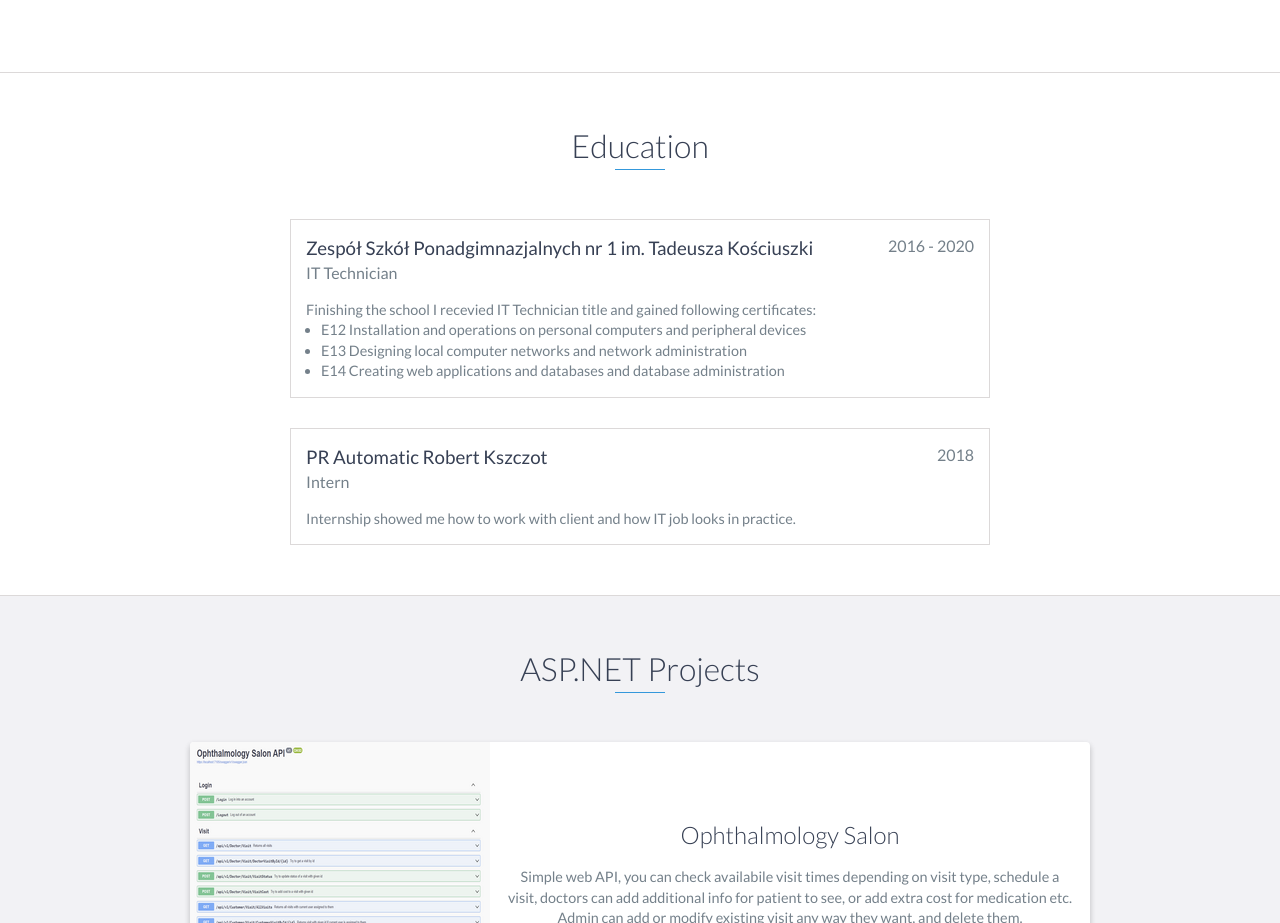
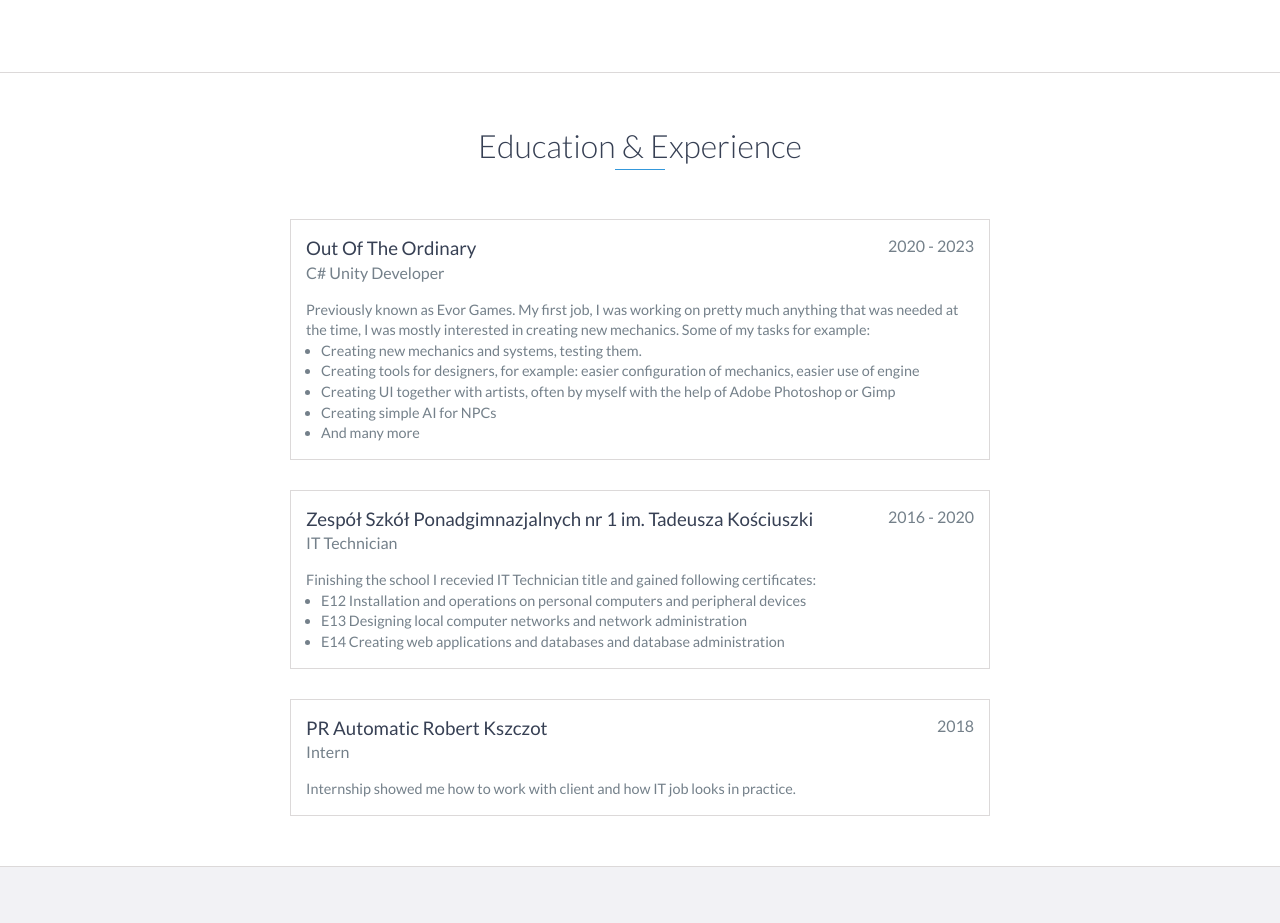
Before and after one commit to soleshhaker/portfolioeng, a website: page index.html in a window 1280 px wide. Shown: the part 969-1892 px from the top of the page. Drawn offline with nearby package versions, Linux system fonts and the light colour scheme.

Commit message:
added work experience

```diff
--- a/index.html
+++ b/index.html
@@ -89,7 +89,33 @@
     <!-- End #experience -->
 
     <div id="education">
-        <h2 class="heading">Education</h2>
+        <h2 class="heading">Education & Experience</h2>
+		<div class="education-block">
+            <h3>Out Of The Ordinary</h3>
+            <span class="education-date">2020 - 2023</span>
+            <h4>C# Unity Developer</h4>
+            <p>
+				Previously known as Evor Games.
+				My first job, I was working on pretty much anything that was needed at the time, I was mostly interested in creating new mechanics. Some of my tasks for example:
+				<ul>
+                <li>
+					Creating new mechanics and systems, testing them.
+                </li>
+                <li>
+					Creating tools for designers, for example: easier configuration of mechanics, easier use of engine
+                </li>
+                <li>
+					Creating UI together with artists, often by myself with the help of Adobe Photoshop or Gimp
+                </li>
+				<li>
+					Creating simple AI for NPCs
+                </li>
+				<li>
+					And many more
+                </li>
+            </ul>
+            </p>
+        </div>
         <div class="education-block">
             <h3>Zespół Szkół Ponadgimnazjalnych nr 1 im. Tadeusza Kościuszki</h3>
             <span class="education-date">2016 - 2020</span>
```
